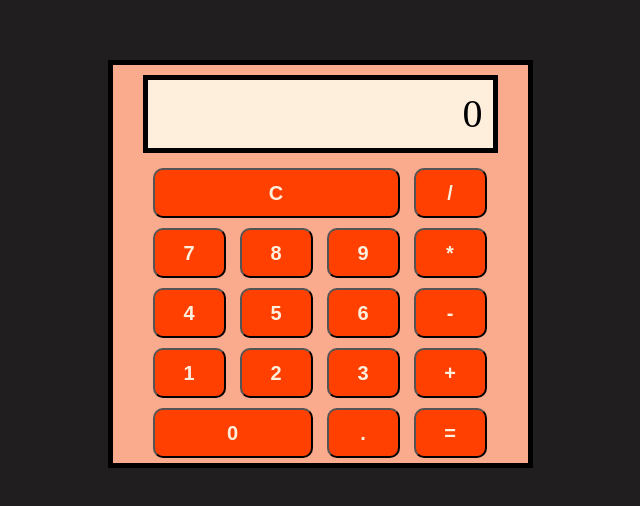
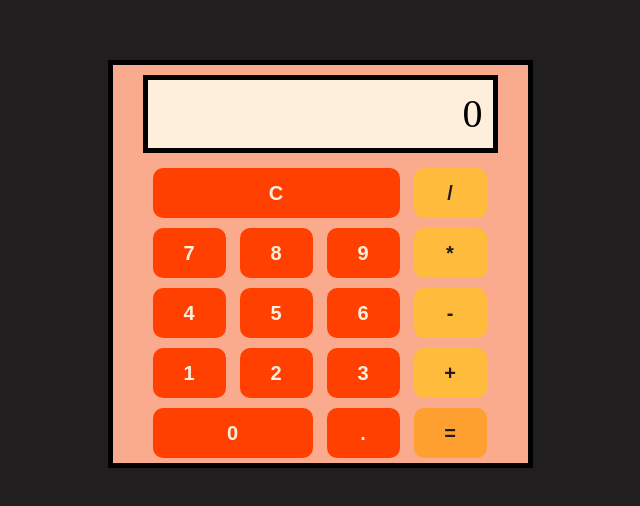
Before and after one commit to c-mccormick007/calculator, a plain HTML site: page index.html in a window 1280 px wide. Shown: the part 144-650 px from the top of the page, without its empty margins (320-960 px from the left). Drawn offline with Linux system fonts and the light colour scheme.

Commit message:
add a touch more styles

```diff
--- a/styles.css
+++ b/styles.css
@@ -46,8 +46,18 @@ button{
     font-size: 20px;
     background-color: #FF4000;
     border-radius: 10px;
+    border: 5px;
 }
 
+.operator {
+    background-color: rgb(255, 187, 60);
+    color: #201E1F;
+}
+
+.equal {
+    background-color: #fda02f;
+    color: #201E1F;
+}
 #display{
     border: 5px solid black;
     padding: 10px;
```
